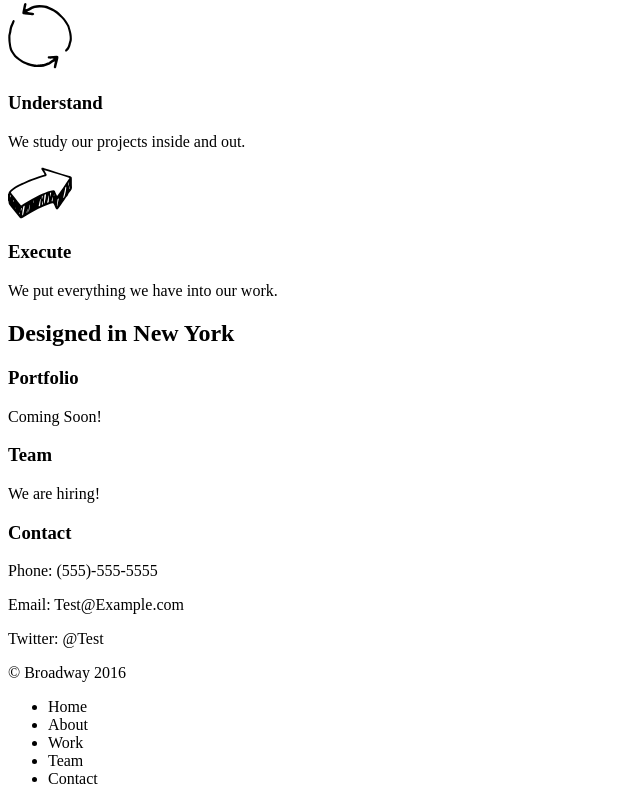
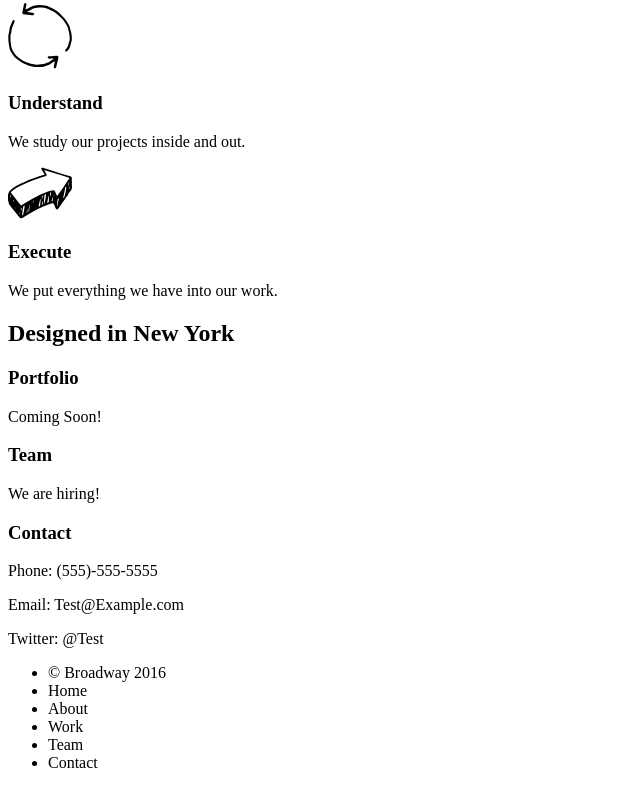
Before and after one commit to skarleyguerrero/broadway, a plain HTML site: page index.html in a window 1280 px wide. Shown: the part 366-1170 px from the top of the page, without its empty margins (0-640 px from the left). Drawn offline with Linux system fonts and the light colour scheme.

Commit message:
Adjustments Before CSS

```diff
--- a/index.html
+++ b/index.html
@@ -5,7 +5,7 @@
     <link href="./resources/css/index.css" type="text/css" rel="stylesheet">
   </head>
   <body>
-    <!--Menu Area-->
+<!--Menu Area-->
     <div id="menu">
       <h1>Broadway Design</h1>
         <ul>
@@ -14,10 +14,10 @@
           <li>Work</li>
           <li>Team</li>
           <li>Contact</li>
-
+        </ul>
     </div>
 
-    <!-- Main section of page-->
+<!-- Main section of page-->
     <div id="main">
     <!-- Process description-->
     <h2>Our Process</h2>
@@ -43,10 +43,10 @@
         <p>Twitter: @Test</p>
     </div>
 
-    <!-- Page footer-->
+<!-- Page footer-->
     <div id="footer">
-      <p>© Broadway 2016</p>
       <ul>
+        <li>© Broadway 2016</li>
         <li>Home</li>
         <li>About</li>
         <li>Work</li>
```
